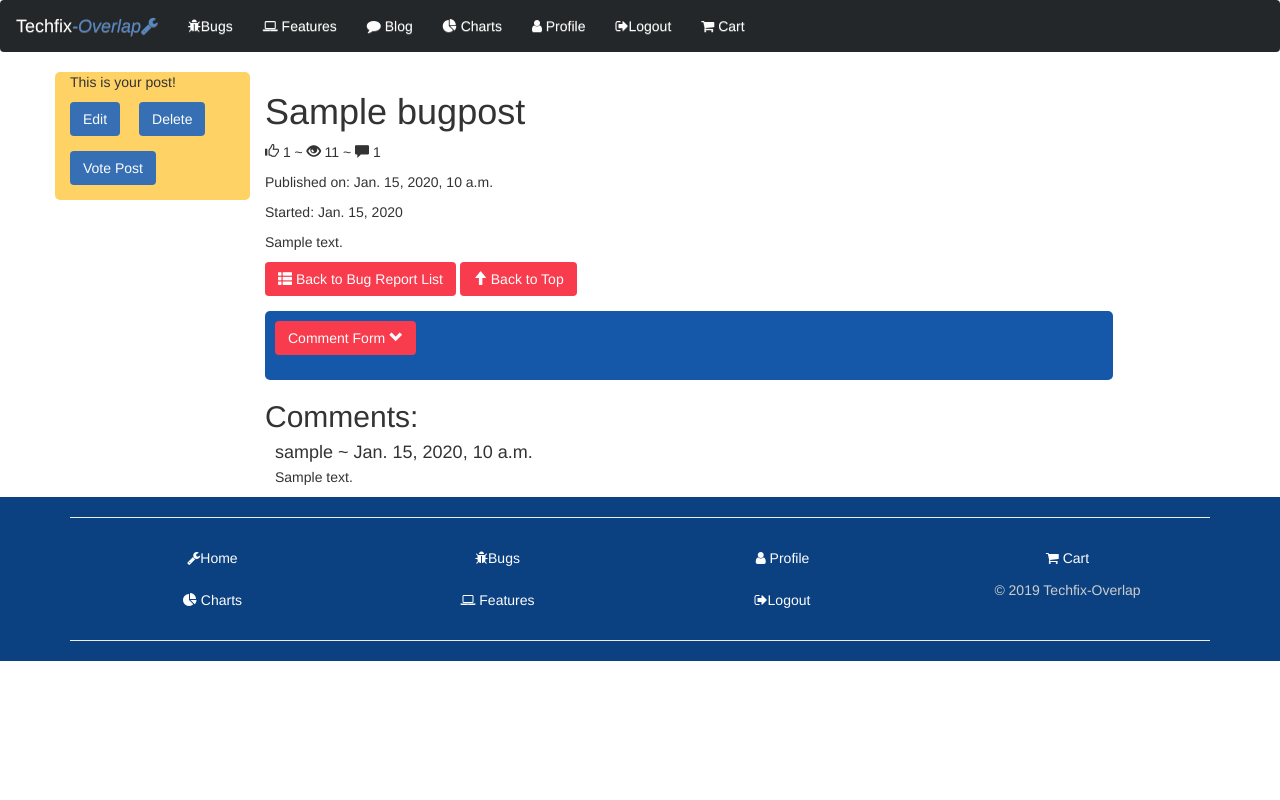
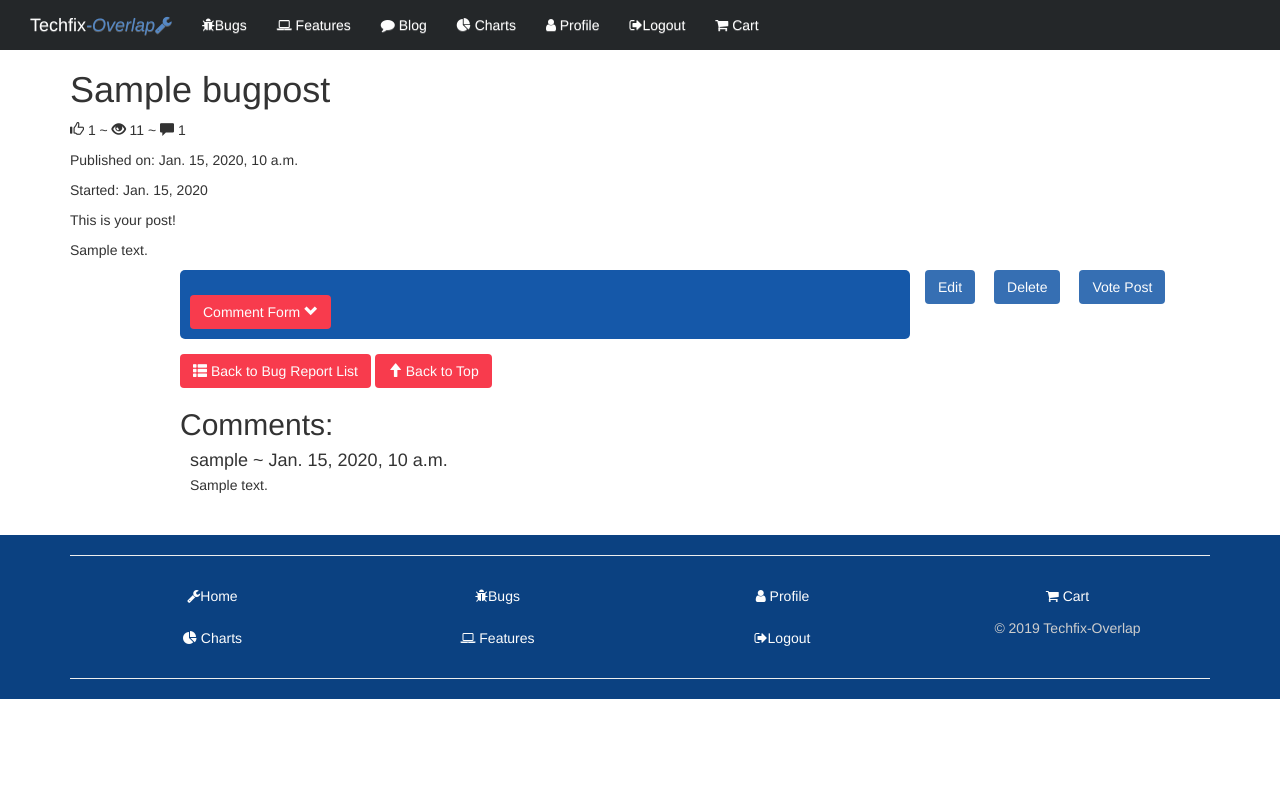
Before and after one commit to TommyJackson85/techfix_overlap, a Django app: page /bugs/1/ in a window 1280 px wide. Run offline with Django 3.2, Linux system fonts and the light colour scheme; a user stored in the database is signed in; tables that the repository leaves empty hold one stand-in row (values such as "Sample post"); some libraries are stand-ins or nearby versions.

Commit message:
For both features and bugs: removed published date input from comment and new/edit post forms. removed side nav from both details pages. For all pages: rearanged base html and changed css to have footer remain at bottom of page.

```diff
--- a/bugs/forms.py
+++ b/bugs/forms.py
@@ -6,11 +6,11 @@ class BugPostForm(forms.ModelForm):
 
     class Meta:
         model = BugPost
-        fields = ('title', 'content', 'published_date')
+        fields = ('title', 'content')
 
 
 class BugCommentForm(forms.ModelForm):
 
     class Meta:
         model = BugComment
-        fields = ('content', 'published_date')
+        fields = ('content',)
--- a/bugs/templates/bugpostdetail.html
+++ b/bugs/templates/bugpostdetail.html
@@ -4,10 +4,7 @@
 
 {% block content %}
 <div class="row">
-    <side class="col-xs-12 col-md-2 side_nav">
-        <!--<a class="story-img" href="#">
-            <img src="/media/img/profile.jpg" class="img-circle">
-        </a>-->
+    <!--<side class="col-xs-12 col-md-2 side_nav">
     {% if bug_post.user == user %}
         <p><span class="boldtext">This is your post!</span></p>
     {% else %}
@@ -18,24 +15,46 @@
         <p class="green_text">This issue has been resolved!</p>
     {% else %}
         {% if user.is_authenticated %}
-            {% if bug_post.status == "To Do" %}
+            {% if bug_post.status == "To Do" and bug_post.user == user %}
                 <a href="{% url 'edit_bug_post' bug_post.id %}" class="btn edit_button">Edit</a>
                 <a href="{% url 'delete_bug_post' bug_post.id %}" class="btn delete_button">Delete</a>
             {% endif %}
             <a href="{% url 'vote_bug_post' bug_post.id %}" class="btn vote_button">Vote Post</a>
         {% endif %}
     {% endif %}
-    </side>
-    <div class="col-xs-12 col-md-9 post_details">
+    </side>-->
+    <div class="col-xs-12 post_details">
         <h1>{{ bug_post.title }}</h1>
         <p><span class="glyphicon glyphicon-thumbs-up" aria-hidden="true"></span> {{ bug_post.votes }} ~ <span class="glyphicon glyphicon-eye-open" aria-hidden="true"></span> {{ bug_post.views }} ~ <span class="glyphicon glyphicon-comment" aria-hidden="true"></span> {{ bug_post.comment_count }} </p>
         <p><span class="boldtext">Published on:</span> {{ bug_post.published_date }} </p>
         <p>Started: {{ bug_post.start_time.date }}</p>
+
+        {% if bug_post.user == user %}
+            <p><span class="boldtext">This is your post!</span></p>
+        {% else %}
+                <!--<a class="story-img" href="#">
+            <img src="/media/img/profile.jpg" class="img-circle">
+        </a>-->
+            <p><span class="boldtext">By Author:</span>{{ bug_post.user }}</p>
+        {% endif %}
+
         <p>{{ bug_post.content }}</p>
-        <div class="sticky_buttons">
-            <a href="{% url 'get_bug_posts' %}" class="btn get_bug_posts_button"><span class="glyphicon glyphicon-th-list"></span> Back to Bug Report List</a>
-            <a id="back_to_top" class="btn back_to_top_button"><span class="glyphicon glyphicon-arrow-up"></span> Back to Top</a>
 
+
+        {% if feature_post.status == "Done" %}
+            <p class="green_text">This feature has been fully developed!</p>
+        {% else %}
+            {% if user.is_authenticated %}
+                {% if bug_post.status == "To Do" and bug_post.user == user %}
+                    <a href="{% url 'edit_bug_post' bug_post.id %}" class="btn edit_button">Edit</a>
+                    <a href="{% url 'delete_bug_post' bug_post.id %}" class="btn delete_button">Delete</a>
+                {% endif %}
+                <a href="{% url 'vote_bug_post' bug_post.id %}" class="btn vote_button">Vote Post</a>
+            {% endif %}
+        {% endif %}
+
+
+        <div class="sticky_buttons col-md-8 col-md-offset-1">
             {% if bug_post.status == "Done" %}
                 <p class="red_text">Commenting has been disabled because the issue has been resolved!</p>
                 <hr />
@@ -57,8 +76,10 @@
                     <a class="btn login_button" href="{% url 'login' %}"><i class="fa fa-sign-in"></i> Login To Comment</a>
                 {% endif %}
             {% endif %}
+            <a href="{% url 'get_bug_posts' %}" class="btn get_bug_posts_button"><span class="glyphicon glyphicon-th-list"></span> Back to Bug Report List</a>
+            <a id="back_to_top" class="btn back_to_top_button"><span class="glyphicon glyphicon-arrow-up"></span> Back to Top</a>
         </div>
-
+        <div class="col-md-8 col-md-offset-1">
             <h2>Comments:</h2>
             <ul class="media-list">
                 {% for bug_comment in bug_comments %}
@@ -77,6 +98,7 @@
             </ul>
         </div>
     </div>
+</div>
 {% endblock %}
 
 {% block body_js %}
--- a/features/forms.py
+++ b/features/forms.py
@@ -6,11 +6,11 @@ class FeaturePostForm(forms.ModelForm):
 
     class Meta:
         model = FeaturePost
-        fields = ('title', 'content', 'published_date')
+        fields = ('title', 'content')
 
 
 class FeatureCommentForm(forms.ModelForm):
 
     class Meta:
         model = FeatureComment
-        fields = ('content', 'published_date')
+        fields = ('content',)
--- a/features/models.py
+++ b/features/models.py
@@ -1,7 +1,6 @@
 from django.db import models
 from django.contrib.auth.models import User
 from django.utils import timezone
-
 
 STATUS_LABELS = [
     ('To Do', 'To Do'),
--- a/static/css/custom.css
+++ b/static/css/custom.css
@@ -3,6 +3,34 @@
 Used this link to find variations of colors:
 http://paletton.com/?fbclid=IwAR2Zl09ucUxIJgPOQWO06EgyD4266xHb-S0gvsxDa66Pq0QKJfJIfg9K9Ps#uid=3000u0k00vK00++00RE01pI0hk6*/
 /*--------------------------------color variations*/
+/*-----------------------------------------layout*/
+body {
+  min-height: 100vh;
+}
+
+section {
+  margin-top: -151px;
+  padding-top: 151px;
+  padding-bottom: 420px;
+  min-height: inherit;
+  /*large lenghts at 100vm*/
+  width: auto;
+}
+
+header {
+  position: relative;
+  margin: 0 0;
+}
+
+footer {
+  position: relative;
+  margin-top: -390px;
+  /* negative value of footer height */
+  clear: both;
+}
+
+/**************/
+/**************/
 .black_background {
   background: #242729;
 }
@@ -316,7 +344,8 @@ http://paletton.com/?fbclid=IwAR2Zl09ucUxIJgPOQWO06EgyD4266xHb-S0gvsxDa66Pq0QKJf
 .sticky_buttons a {
   background-color: #F83B4D;
   color: #fdfdfd;
-  margin: 0 0 15px 0;
+  margin: 15px 0 0 0;
+  text-align: right;
 }
 
 .sticky_buttons a:hover {
@@ -325,10 +354,11 @@ http://paletton.com/?fbclid=IwAR2Zl09ucUxIJgPOQWO06EgyD4266xHb-S0gvsxDa66Pq0QKJf
 }
 
 .comment_form {
-  top: 100;
+  top: 0;
   opacity: 1;
   background-color: #1558A9;
   border-radius: 5px 5px 5px 5px;
+  color: #fdfdfd;
 }
 
 .post_comment_form button {
@@ -345,6 +375,9 @@ http://paletton.com/?fbclid=IwAR2Zl09ucUxIJgPOQWO06EgyD4266xHb-S0gvsxDa66Pq0QKJf
   background-color: #F96371;
   color: #fdfdfd;
   margin: 10px 5px 10px 10px;
+}
+.comment_form_toggle .form_group label {
+  color: #fdfdfd;
 }
 
 .comment_form_toggle:hover {
@@ -394,5 +427,14 @@ http://paletton.com/?fbclid=IwAR2Zl09ucUxIJgPOQWO06EgyD4266xHb-S0gvsxDa66Pq0QKJf
     border-color: #242729;
   }
 }
+@media only screen and (min-width: 992px) {
+  section {
+    padding-bottom: 194px;
+  }
+
+  footer {
+    margin-top: -164px;
+  }
+}
 
 /*# sourceMappingURL=custom.css.map */
--- a/templates/base.html
+++ b/templates/base.html
@@ -41,7 +41,7 @@
         </ul>
     </nav>-->
 
-<nav class="navbar black_background">
+<nav class="black_background">
    <div class="container-fluid">
     <!-- Brand and toggle get grouped for better mobile display -->
     <div class="navbar-header">
@@ -85,15 +85,19 @@
 
 {% block page_heading %}{% endblock page_heading %}
 
-<div class="container">
+<section class="container">
     {% if messages %}
     <div>
         {% for message in messages %} {{ message }} {% endfor %}
     </div>
-    {% endif %} {% block content %}{% endblock content %}
-</div>
+    {% endif %}
+
+    {% block content %}
+    {% endblock content %}
+</section>
 {% block body_js %}
 {% endblock body_js %}
+
 <footer class="dark_blue_background">
     <!--
     Source:
--- a/tf_overlap/settings.py
+++ b/tf_overlap/settings.py
@@ -142,6 +142,7 @@ USE_L10N = True
 USE_TZ = True
 
 
+
 # Static files (CSS, JavaScript, Images)
 # https://docs.djangoproject.com/en/1.11/howto/static-files/
 
```
Also changed, not shown: features/templates/featurepostdetail.html (+60 -11 lines). Lines whose indentation alone changed are shown as unchanged.
